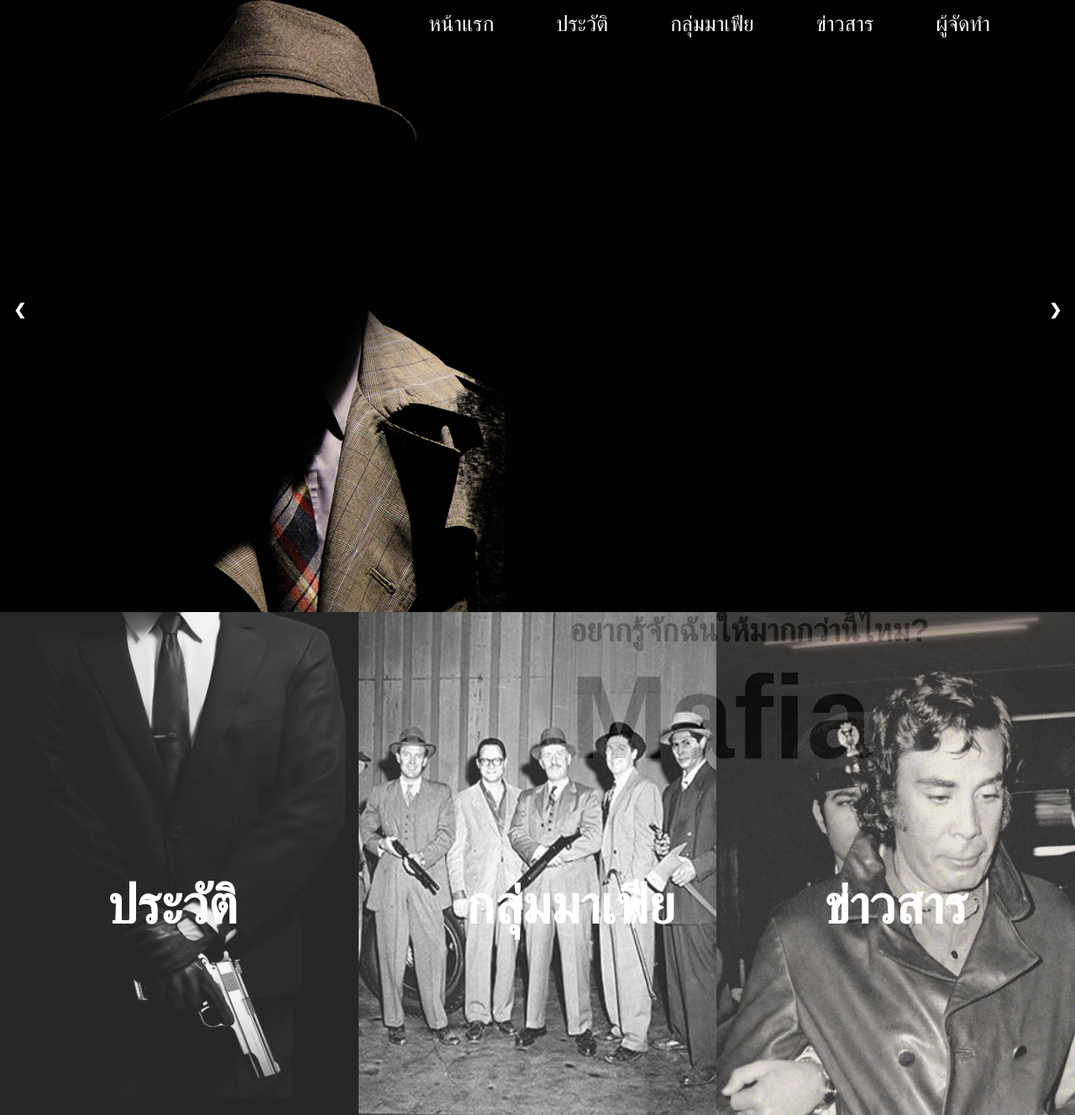
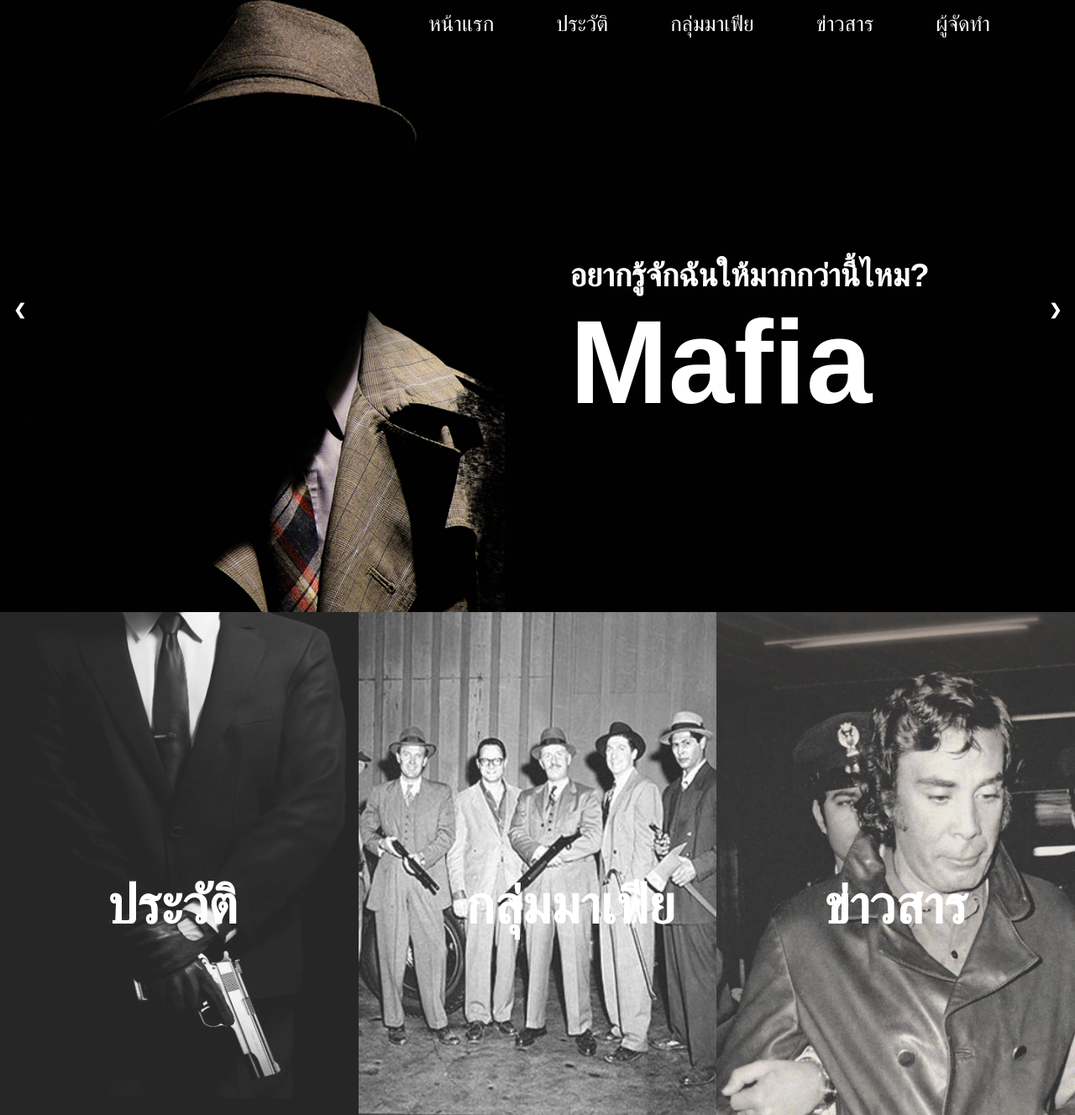
Before and after one commit to jer11698/html_mafia_hisholy, a PHP site: page / in a window 1280 px wide. Shown: the top 1328 px of the page at 84% size. Run offline with PHP 8.4, Linux system fonts and the light colour scheme.

Commit message:
Update style.css

```diff
--- a/mafia/stylesheet/style.css
+++ b/mafia/stylesheet/style.css
@@ -9,6 +9,8 @@ body {
 .slideshow-container .dis{
   position: absolute;
   left: 53vw;
+  bottom: 27vh;
+  color: white;
 }
 
 .dis h1{
```
